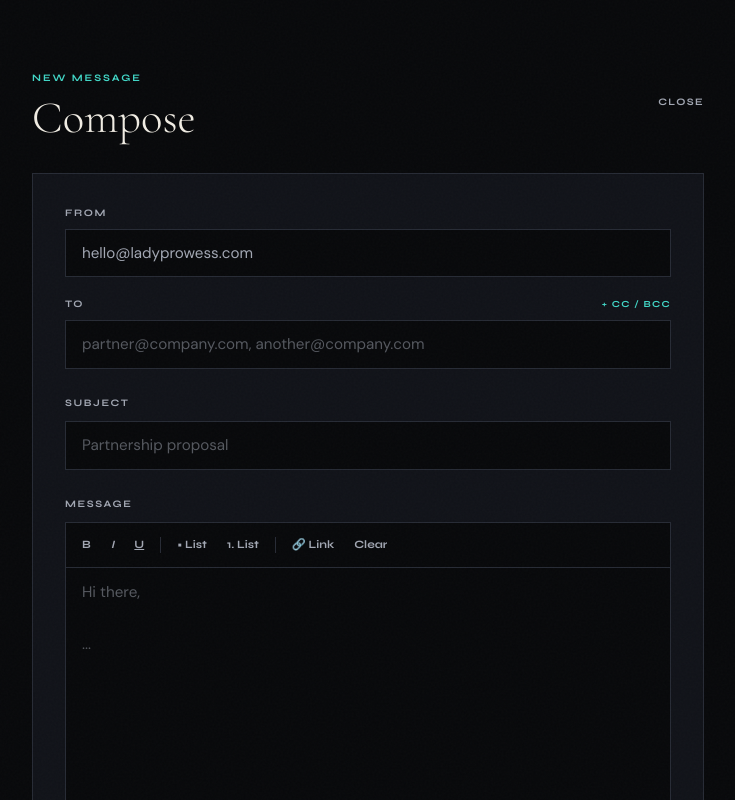
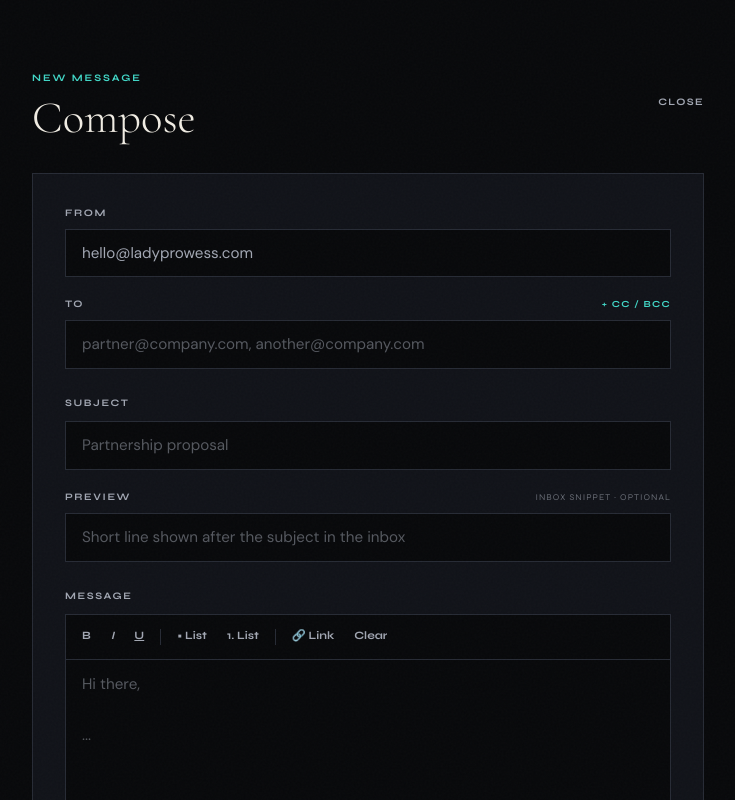
Before and after one commit to Ladyprowess/portfoio, a Next.js app: page /compose in a window 1280 px wide. Both pictures are taken after typing "Sample123" into the empty fields and a click on the button "UNLOCK". Shown: the top 800 px of the page, without its empty margins (272-1007 px from the left). Built offline with nearby package versions, Linux system fonts and the light colour scheme.

Commit message:
Added inbox preview text

```diff
--- a/app/api/send-email/route.ts
+++ b/app/api/send-email/route.ts
@@ -63,8 +63,16 @@ type Payload = {
   cc?: string
   bcc?: string
   subject?: string
+  preview?: string
   bodyHtml?: string
   attachments?: Attachment[]
+}
+
+function escapeHtml(value: string): string {
+  return value
+    .replace(/&/g, '&amp;')
+    .replace(/</g, '&lt;')
+    .replace(/>/g, '&gt;')
 }
 
 // Split a comma/semicolon/newline separated string into a clean address list.
@@ -156,8 +164,15 @@ export async function POST(req: Request) {
     return NextResponse.json({ error: 'Write a message.' }, { status: 400 })
   }
 
+  // Hidden preheader = the preview snippet shown in the inbox after the subject.
+  // The trailing spacer characters stop the body text from leaking into it.
+  const preview = (payload.preview ?? '').trim()
+  const preheader = preview
+    ? `<div style="display:none;max-height:0;overflow:hidden;opacity:0;mso-hide:all;">${escapeHtml(preview)}${'&#8204;&nbsp;'.repeat(60)}</div>`
+    : ''
+
   // Wrap the formatted body, then append the branded signature footer.
-  const html = `<div style="font-family:Arial,Helvetica,sans-serif;font-size:15px;line-height:1.6;color:#1a1a1a;">${safeHtml}</div>${SIGNATURE_HTML}`
+  const html = `${preheader}<div style="font-family:Arial,Helvetica,sans-serif;font-size:15px;line-height:1.6;color:#1a1a1a;">${safeHtml}</div>${SIGNATURE_HTML}`
   const text = `${bodyText}${SIGNATURE_TEXT}`
 
   // --- Attachments ---
--- a/app/compose/page.tsx
+++ b/app/compose/page.tsx
@@ -73,6 +73,7 @@ export default function ComposePage() {
   const [bcc, setBcc] = useState('')
   const [showCc, setShowCc] = useState(false)
   const [subject, setSubject] = useState('')
+  const [preview, setPreview] = useState('')
   const [bodyHtml, setBodyHtml] = useState('')
   const [files, setFiles] = useState<PendingFile[]>([])
 
@@ -130,6 +131,7 @@ export default function ComposePage() {
           cc,
           bcc,
           subject,
+          preview,
           bodyHtml,
           attachments: files.map((f) => ({ filename: f.filename, content: f.content })),
         }),
@@ -145,6 +147,7 @@ export default function ComposePage() {
       setCc('')
       setBcc('')
       setSubject('')
+      setPreview('')
       setBodyHtml('')
       if (editorRef.current) editorRef.current.innerHTML = ''
       setFiles([])
@@ -286,6 +289,22 @@ export default function ComposePage() {
           </div>
 
           <div className="space-y-2">
+            <div className="flex items-center justify-between">
+              <label className={labelClass}>Preview</label>
+              <span className="font-head text-[0.55rem] uppercase tracking-[0.12em] text-muted/60">
+                Inbox snippet · optional
+              </span>
+            </div>
+            <input
+              type="text"
+              value={preview}
+              onChange={(e) => setPreview(e.target.value)}
+              placeholder="Short line shown after the subject in the inbox"
+              className={inputClass}
+            />
+          </div>
+
+          <div className="space-y-2">
             <label className={labelClass}>Message</label>
             <div className="border border-ink-border bg-bg focus-within:border-primary/60">
               <div className="flex flex-wrap items-center gap-1 border-b border-ink-border px-2 py-1.5">
```
